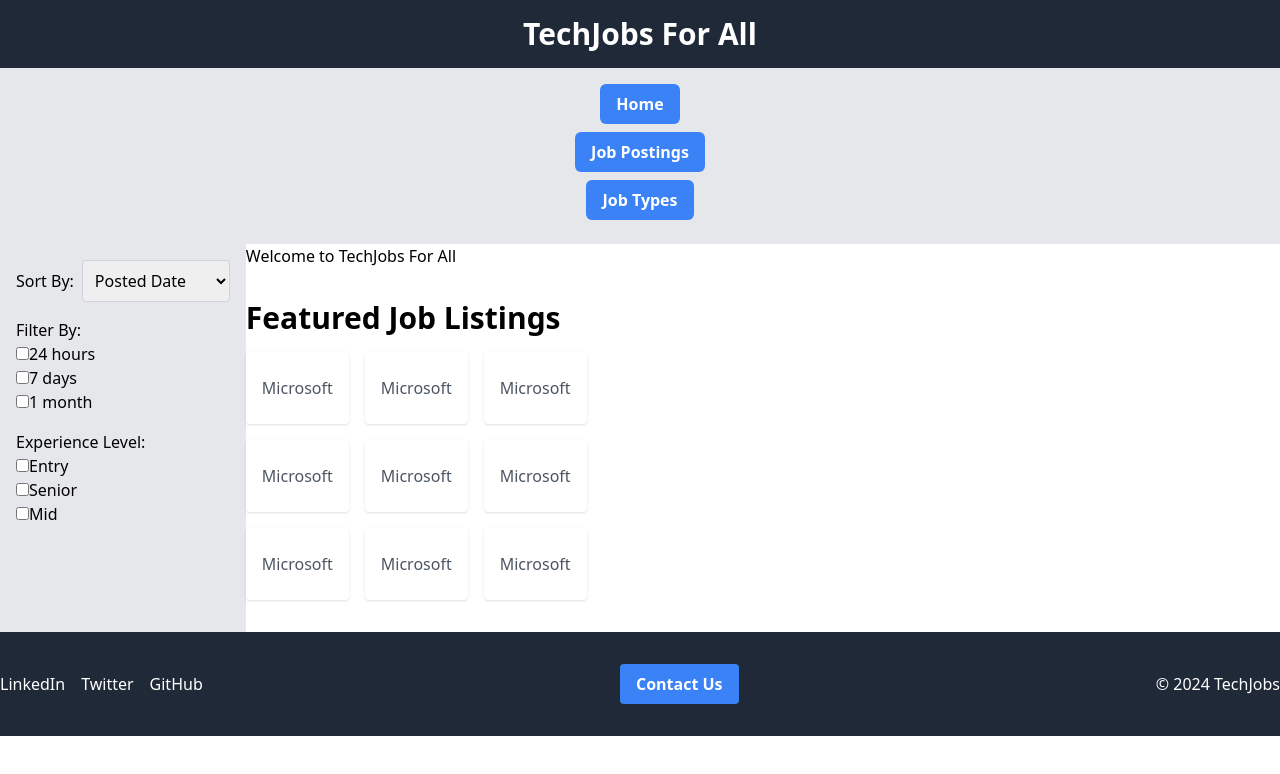
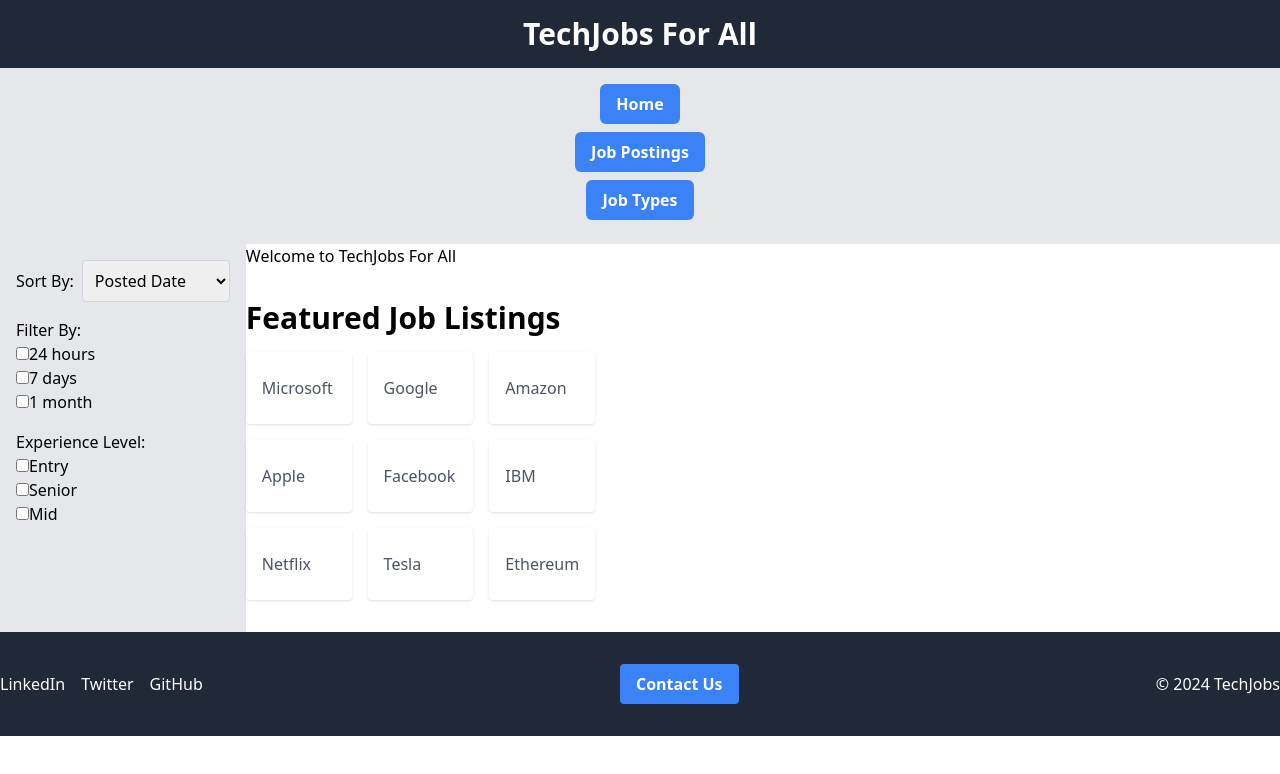
Before and after one commit to cadarmaxamed/Job-Portal-Capstone-Frontend, a React (Vite) app: page / in a window 1280 px wide. Shown: the top 774 px of the page. Built offline with nearby package versions, Linux system fonts and the light colour scheme; no server answers.

Commit message:
deleted one page and its code

```diff
--- a/src/App.jsx
+++ b/src/App.jsx
@@ -10,7 +10,6 @@
 import Footer from './components/Footer';
 import HomePage from './pages/HomePage';
 import JobPostingsPage from './pages/JobPostingsPage';
-import JobTypesPage from './pages/JobTypesPage';
 <link rel="stylesheet" href="index.css"/>
 
 
@@ -26,19 +25,10 @@
   };
 
   // Function to fetch data from the backend for job types
-  const fetchJobTypes = async () => {
-    try {
-      const response = await axios.get('http://localhost:3000/JobTypes');
-      console.log(response.data); // Log the fetched data from the backend
-    } catch (error) {
-      console.error('Error fetching job types data:', error);
-    }
-  };
 
   // Call fetchData function for job postings when the component mounts
   React.useEffect(() => {
     fetchJobPostings();
-    fetchJobTypes();
   }, []);
 
   return (
@@ -52,7 +42,6 @@
             <Route path="*"  element={<HomePage/>} />
             <Route path="/HomePage" element={<HomePage/>} />
             <Route path="/job_postings" element={<JobPostingsPage/>} />
-            <Route path="/job-types" element={<JobTypesPage/>} />
        </Routes>
         </div>
         <Footer />
--- a/src/components/Footer.jsx
+++ b/src/components/Footer.jsx
@@ -1,5 +1,3 @@
-// src/components/Footer.js
-
 import React, { useState } from 'react';
 
 const Footer = () => {
@@ -46,7 +44,6 @@
         {/* Copyright and logo */}
         <div className="flex items-center space-x-2">
           <span>&copy; 2024 TechJobs</span>
-
         </div>
       </div>
       {/* Contact form popup */}
--- a/src/components/MainContent.jsx
+++ b/src/components/MainContent.jsx
@@ -3,9 +3,9 @@
 import React from 'react';
 
 const MainContent = () => {
-  // Dummy data for job listings
   const jobListings = [
     {
+        "id": "1",
         "jobTitle": "Senior Software Engineer",
         "jobDescription": "Leading the design and development of complex software systems. Mentoring junior team members and driving technical excellence.",
         "company": "Microsoft",
@@ -20,118 +20,125 @@
         "experienceLevel": "Senior Level"
     },
     {
-          "jobTitle": "Senior Software Engineer",
-          "jobDescription": "Leading the design and development of complex software systems. Mentoring junior team members and driving technical excellence.",
-          "company": "Microsoft",
+        "id": "2",
+        "jobTitle": "Senior Data Scientist",
+        "jobDescription": "Developing advanced machine learning models to extract insights from large datasets. Collaborating with cross-functional teams to deploy data-driven solutions.",
+        "company": "Google",
         "postedDate": "2024-03-14",
         "skillsRequired": [
-            "Java",
             "Python",
-            "C++",
-            "JavaScript",
-            "Distributed Systems"
+            "Machine Learning",
+            "Statistics",
+            "Data Visualization"
         ],
         "experienceLevel": "Senior Level"
     },
     {
-          "jobTitle": "Senior Software Engineer",
-          "jobDescription": "Leading the design and development of complex software systems. Mentoring junior team members and driving technical excellence.",
-          "company": "Microsoft",
+        "id": "3",
+        "jobTitle": "Network Engineer",
+        "jobDescription": "Designing and implementing scalable and secure network infrastructure. Troubleshooting network issues and optimizing performance.",
+        "company": "Amazon",
         "postedDate": "2024-03-14",
         "skillsRequired": [
-            "Java",
-            "Python",
-            "C++",
-            "JavaScript",
-            "Distributed Systems"
+            "Networking Protocols",
+            "Firewalls",
+            "Routing",
+            "Switching",
+            "Network Security"
+        ],
+        "experienceLevel": "Mid to Senior Level"
+    },
+    {
+        "id": "4",
+        "jobTitle": "Cybersecurity Analyst",
+        "jobDescription": "Monitoring and analyzing security events to protect against cyber threats. Implementing security measures and conducting risk assessments.",
+        "company": "Apple",
+        "postedDate": "2024-03-14",
+        "skillsRequired": [
+            "Cybersecurity",
+            "Security Information and Event Management (SIEM)",
+            "Incident Response",
+            "Penetration Testing"
+        ],
+        "experienceLevel": "Mid Level"
+    },
+    {
+        "id": "5",
+        "jobTitle": "UI/UX Designer",
+        "jobDescription": "Creating intuitive user interfaces and engaging user experiences for web and mobile applications. Conducting user research and iterating designs based on feedback.",
+        "company": "Facebook",
+        "postedDate": "2024-03-14",
+        "skillsRequired": [
+            "User Interface Design",
+            "User Experience Design",
+            "Wireframing",
+            "Prototyping",
+            "Adobe Creative Suite"
+        ],
+        "experienceLevel": "Mid to Senior Level"
+    },
+    {
+        "id": "6",
+        "jobTitle": "Cloud Solutions Architect",
+        "jobDescription": "Designing and implementing cloud-based solutions that meet business requirements. Developing architecture frameworks and providing guidance on cloud best practices.",
+        "company": "IBM",
+        "postedDate": "2024-03-14",
+        "skillsRequired": [
+            "Cloud Computing",
+            "Amazon Web Services (AWS)",
+            "Microsoft Azure",
+            "Google Cloud Platform (GCP)",
+            "Infrastructure as Code (IaC)"
         ],
         "experienceLevel": "Senior Level"
     },
     {
-          "jobTitle": "Senior Software Engineer",
-          "jobDescription": "Leading the design and development of complex software systems. Mentoring junior team members and driving technical excellence.",
-          "company": "Microsoft",
+        "id": "7",
+        "jobTitle": "Software Development Engineer in Test (SDET)",
+        "jobDescription": "Designing and implementing automated test frameworks for software quality assurance. Collaborating with developers to ensure robust test coverage.",
+        "company": "Netflix",
         "postedDate": "2024-03-14",
         "skillsRequired": [
+            "Test Automation",
             "Java",
             "Python",
-            "C++",
-            "JavaScript",
-            "Distributed Systems"
+            "Selenium",
+            "Continuous Integration/Continuous Deployment (CI/CD)"
         ],
-          "experienceLevel": "Senior Level"
+        "experienceLevel": "Mid to Senior Level"
     },
     {
-          "jobTitle": "Senior Software Engineer",
-          "jobDescription": "Leading the design and development of complex software systems. Mentoring junior team members and driving technical excellence.",
-          "company": "Microsoft",
+        "id": "8",
+        "jobTitle": "AI/ML Engineer",
+        "jobDescription": "Building and deploying machine learning models for various applications. Optimizing algorithms for performance and scalability.",
+        "company": "Tesla",
         "postedDate": "2024-03-14",
         "skillsRequired": [
-            "Java",
+            "Machine Learning",
+            "Deep Learning",
             "Python",
-            "C++",
-            "JavaScript",
-            "Distributed Systems"
+            "TensorFlow",
+            "Natural Language Processing (NLP)"
         ],
-          "experienceLevel": "Senior Level"
+        "experienceLevel": "Mid to Senior Level"
     },
     {
-          "jobTitle": "Senior Software Engineer",
-          "jobDescription": "Leading the design and development of complex software systems. Mentoring junior team members and driving technical excellence.",
-          "company": "Microsoft",
+        "id": "9",
+        "jobTitle": "Blockchain Developer",
+        "jobDescription": "Developing decentralized applications (DApps) and smart contracts on blockchain platforms. Implementing blockchain protocols and consensus algorithms.",
+        "company": "Ethereum",
         "postedDate": "2024-03-14",
         "skillsRequired": [
-            "Java",
-            "Python",
-            "C++",
-            "JavaScript",
-            "Distributed Systems"
+            "Blockchain",
+            "Smart Contracts",
+            "Solidity",
+            "Decentralized Finance (DeFi)",
+            "Cryptocurrency"
         ],
-          "experienceLevel": "Senior Level"
-        },
-        {
-          "jobTitle": "Senior Software Engineer",
-          "jobDescription": "Leading the design and development of complex software systems. Mentoring junior team members and driving technical excellence.",
-          "company": "Microsoft",
-          "postedDate": "2024-03-14",
-          "skillsRequired": [
-            "Java",
-            "Python",
-            "C++",
-            "JavaScript",
-            "Distributed Systems"
-          ],
-          "experienceLevel": "Senior Level"
-        },
-        {
-          "jobTitle": "Senior Software Engineer",
-          "jobDescription": "Leading the design and development of complex software systems. Mentoring junior team members and driving technical excellence.",
-          "company": "Microsoft",
-          "postedDate": "2024-03-14",
-          "skillsRequired": [
-            "Java",
-            "Python",
-            "C++",
-            "JavaScript",
-            "Distributed Systems"
-          ],
-          "experienceLevel": "Senior Level"
-        },
-        {
-          "jobTitle": "Senior Software Engineer",
-          "jobDescription": "Leading the design and development of complex software systems. Mentoring junior team members and driving technical excellence.",
-          "company": "Microsoft",
-          "postedDate": "2024-03-14",
-          "skillsRequired": [
-            "Java",
-            "Python",
-            "C++",
-            "JavaScript",
-            "Distributed Systems"
-          ],
-          "experienceLevel": "Senior Level"
+        "experienceLevel": "Mid to Senior Level"
     }
 ];
+
 
   return (
     <main className="py-8">
--- a/src/pages/JobPostingsPage.jsx
+++ b/src/pages/JobPostingsPage.jsx
@@ -10,8 +10,9 @@
 
   const fetchJobPostings = async () => {
     try {
-      const response = await axios.get('http://localhost:3000/job-postings');
+      const response = await axios.get('http://localhost:3000/JobPostings');
       setJobPostings(response.data);
+      console.log(response.data);
     } catch (error) {
       console.error('Error fetching job postings:', error);
     }
--- a/src/pages/JobTypesPage.jsx
+++ /dev/null
@@ -1,39 +0,0 @@
-import React, { useState, useEffect } from 'react';
-import axios from 'axios';
-
-const JobTypesPage = () => {
-  const [jobTypes, setJobTypes] = useState([]);
-
-  useEffect(() => {
-    fetchJobTypes();
-  }, []);
-
-  const fetchJobTypes = async () => {
-    try {
-      const response = await axios.get('http://localhost:3000/job-types');
-      setJobTypes(response.data);
-      console.log(response.data);
-    } catch (error) {
-      console.error('Error fetching job types:', error);
-    }
-  };
-
-  return (
-    <div>
-      <h1>Job Types</h1>
-      <div>
-        {jobTypes.map((jobType) => (
-          <div key={jobType._id}>
-            <h2>{jobType.position}</h2>
-            <p>{jobType.description}</p>
-            <p>Skills Required: {jobType.skills_required.join(', ')}</p>
-            <p>Education Level: {jobType.education_level}</p>
-            {/* Add more details as needed */}
-          </div>
-        ))}
-      </div>
-    </div>
-  );
-};
-
-export default JobTypesPage;
```
Lines whose indentation alone changed are shown as unchanged.
